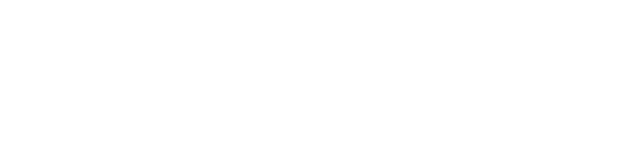
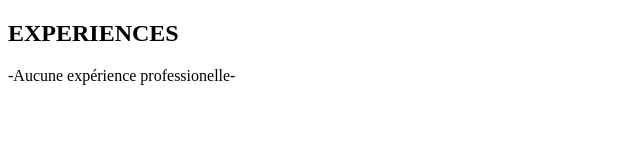
Before and after one commit to YackG2002/git-mon-cv, a plain HTML site: page index.html in a window 1280 px wide. Shown: the whole page, without its empty margins (0-640 px from the left). Drawn offline with Linux system fonts and the light colour scheme.

Commit message:
mise en place de la section experiences

```diff
--- a/index.html
+++ b/index.html
@@ -11,7 +11,12 @@
 
     </header>
     <main>
-
+        <section class="experiences">
+            <h1>EXPERIENCES</h1>
+            <p>
+                -Aucune expérience professionelle-
+            </p>
+        </section>
     </main>
     <footer>
 
```
